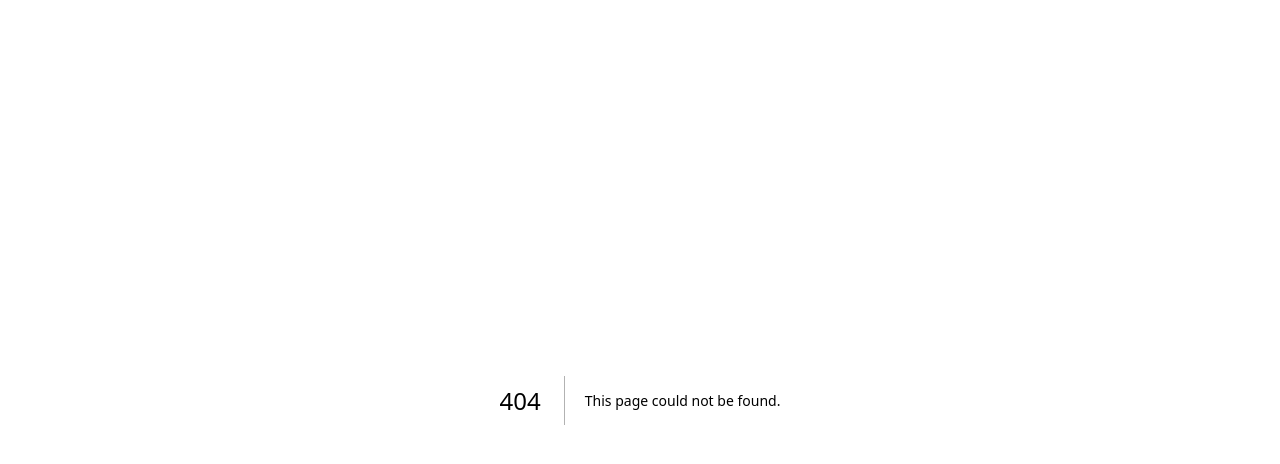
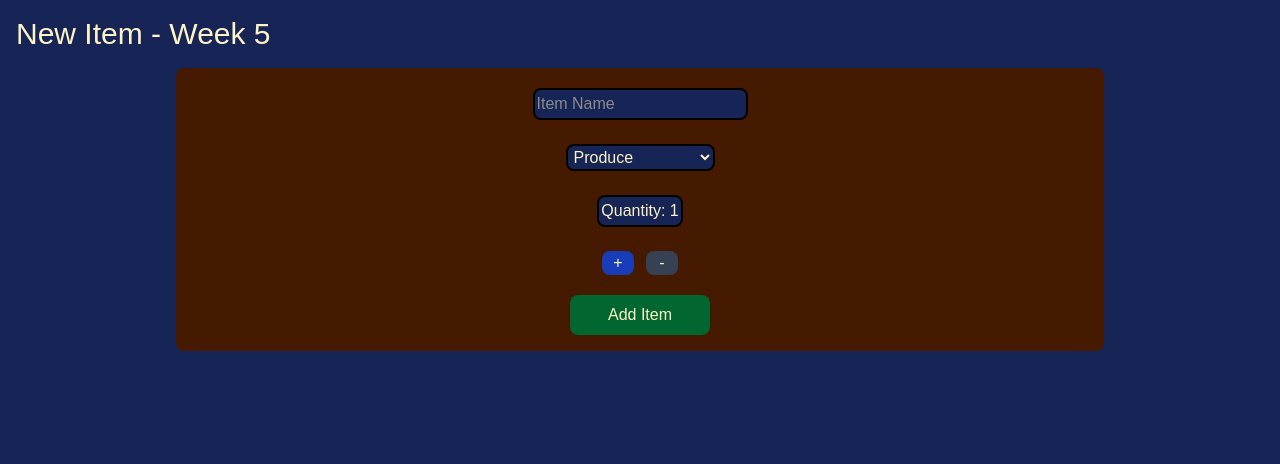
Before and after one commit to ElliotJ-Git/cprg306-assignments, a Next.js app: page /week-5 in a window 1280 px wide. Before the commit this address had no page. Shown: the top 464 px of the page. Built offline with nearby package versions, Linux system fonts and the light colour scheme.

Commit message:
Week5- Final Submit!

```diff
--- a/app/page.js
+++ b/app/page.js
@@ -10,7 +10,7 @@ export default function Assignments() {
           <li><Link className="text-cyan-600 underline" href="./week-2/">Assignment2 - Week 2</Link></li>
           <li><Link className="text-cyan-600 underline" href="./week-3/">Assignment3 - Week 3</Link></li>
           <li><Link className="text-cyan-600 underline" href="./week-4/">Assignment4 - Week 4</Link></li>
-
+          <li><Link className="text-cyan-600 underline" href="./week-5/">Assignment5 - Week 5</Link></li>
         </ul>
 
       </main>
--- /dev/null
+++ b/app/week-5/new-item.js
@@ -0,0 +1,84 @@
+"use client";
+
+import {useState} from "react";
+
+
+export default function NewItem(){
+    const [name, setName] = useState(""); //Added
+    const [quantity, setQuantity] = useState(1);
+    const [category, setCategory] = useState("Produce"); //Added
+
+    const ItemObject =
+    {
+        name,
+        quantity,
+        category
+    }
+
+    const increment = () => {
+        if(quantity < 20){
+            setQuantity(quantity + 1);
+        }
+    }
+
+    const decrement = () => {
+        if(quantity > 1){
+            setQuantity(quantity - 1);
+        }
+    }
+
+    const handleSubmit = (event) => {
+        event.preventDefault();
+        console.log(ItemObject); //Added
+        alert(JSON.stringify(ItemObject));//Added
+    }
+
+    let buttonStylesIncrement = "w-8 bg-blue-800 rounded-lg text-amber-100 cursor-pointer transition-colors hover:bg-blue-600"
+    let buttonStylesDecrement = "w-8 bg-blue-800 rounded-lg text-amber-100 cursor-pointer transition-colors hover:bg-blue-600"
+
+    let titleStyles = "justify-center bg-blue-950 text-amber-100 rounded-lg w-fit border-black border-2 flex flex-row p-0.5" //Added
+    let divSet = "justify-center w-full flex p-1 space-x-3" //Added
+
+    if (quantity <= 1){
+        buttonStylesDecrement = "w-8 bg-gray-700 rounded-lg text-amber-100"
+    } else if (quantity >= 20){
+        buttonStylesIncrement = "w-8 bg-gray-700 rounded-lg text-amber-100"
+    }
+
+    return(//added form and input elements
+        <main className="mt-4 ml-40 mr-40 bg-amber-950 flex flex-col items-center rounded-lg p-4 space-y-4">
+            <form className="justify-center space-y-4 w-full flex flex-wrap " onSubmit={handleSubmit}>
+                <div className={divSet}>
+                    <input type="text" placeholder="Item Name" className={titleStyles} value={name} onChange={(e) => setName(e.target.value)}/>
+                </div>
+                <div className={divSet} >
+                    <select className={titleStyles + ""} value={category} onChange={(e) => setCategory(e.target.value)}>
+                        <option value="Produce">Produce</option>
+                        <option value="Dairy">Dairy</option>
+                        <option value="Bakery">Bakery</option>
+                        <option value="Meat">Meat</option>
+                        <option value="Frozen Foods">Frozen Foods</option>
+                        <option value="Canned Goods">Canned Goods</option>
+                        <option value="Dry Goods">Dry Goods</option>
+                        <option value="Beverages">Beverages</option>
+                        <option value="Snacks">Snacks</option>
+                        <option value="Household Items">Household Items</option>
+                        <option value="Other">Other</option>
+                    </select>
+                </div>
+                <div className={divSet}>
+                    <p className = {titleStyles}>Quantity: {quantity}</p>
+                </div>
+
+                <div className={divSet}>
+                    <button onClick={increment} type="button"  className={buttonStylesIncrement}>+</button>
+                    <button onClick={decrement} type="button" className={buttonStylesDecrement}>-</button>
+                </div>
+                <div>
+                    <button type="submit" className="w-35 bg-green-800 rounded-lg text-amber-100 p-2 cursor-pointer transition-colors hover:bg-green-600">Add Item</button>
+                </div>
+            </form>
+        </main>
+    );
+
+}
--- /dev/null
+++ b/app/week-5/page.js
@@ -0,0 +1,14 @@
+import NewItem from "./new-item";
+
+export default function Page(){
+
+
+    return(
+        <main className="pt-4 pl-4 pr-4 bg-blue-950 h-screen">
+            <h1 className="text-3xl text-amber-100">New Item - Week 5</h1>
+            <NewItem/>
+        </main>
+
+    );
+
+}
```
